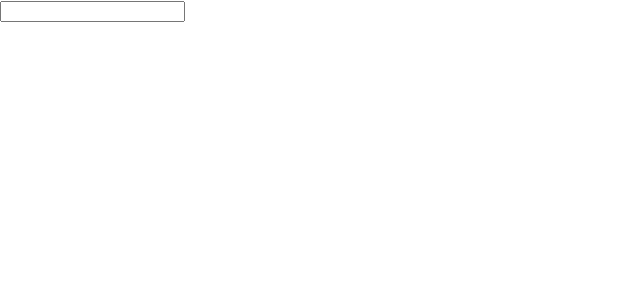
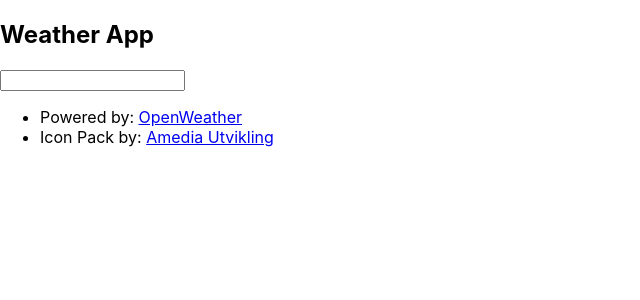
Before and after one commit to jordihm9/weather-app, a React (Create React App) app: page / in a window 1280 px wide. Shown: the top 300 px of the page, without its empty margins (0-640 px from the left). Built offline with nearby package versions, Linux system fonts and the light colour scheme.

Commit message:
set layout

```diff
--- a/src/App.tsx
+++ b/src/App.tsx
@@ -1,6 +1,9 @@
 import { Fragment, useState } from 'react';
 import { Formik, Form, Field } from 'formik';
 
+import { Body } from './components/Body';
+import { Header } from './components/Header';
+import { Footer } from './components/Footer';
 import { Forecast } from './components/Forecast';
 
 import { getCurrentWeather } from './services/getCurrentWeather';
@@ -40,6 +43,7 @@ export const App: React.FC = () => {
 
   return (
     <Fragment>
+      <Header>
         <Formik
 					initialValues={{search: ''}}
 					onSubmit={async values => setCurrentForecast(await getCurrentWeather(values.search, unit))}
@@ -48,7 +52,11 @@ export const App: React.FC = () => {
 						<Field name="search" />
 					</Form>
 				</Formik>
+      </Header>
+      <Body>
         { currentForecast && <Forecast forecast={currentForecast} units={unit} /> }
+      </Body>
+      <Footer />
     </Fragment>
   );
 }
--- /dev/null
+++ b/src/components/Body.tsx
@@ -0,0 +1,10 @@
+
+interface Props {
+	children: React.ReactNode
+}
+
+export const Body: React.FC<Props> = ({children}) => {
+	return (
+		<div className="body">{children}</div>
+	);
+}
--- /dev/null
+++ b/src/components/Footer.tsx
@@ -0,0 +1,15 @@
+
+export const Footer: React.FC = () => {
+	return (
+		<div className="footer">
+			<ul>
+				<li>
+					Powered by: <a href="https://openweathermap.org">OpenWeather</a>
+				</li>
+				<li>
+					Icon Pack by: <a href="https://iconscout.com/icon-pack/weather-daylight-icons">Amedia Utvikling</a>
+				</li>
+			</ul>
+		</div>
+	);
+}
--- /dev/null
+++ b/src/components/Header.tsx
@@ -0,0 +1,16 @@
+interface Props {
+	children: React.ReactNode
+}
+
+export const Header: React.FC<Props> = ({children}) => {
+	return (
+		<div className="header">
+			<nav>
+				<h1 className="app-name">Weather App</h1>
+				<div>
+					{children}
+				</div>
+			</nav>
+		</div>
+	);
+}
```
Lines whose indentation alone changed are shown as unchanged.
